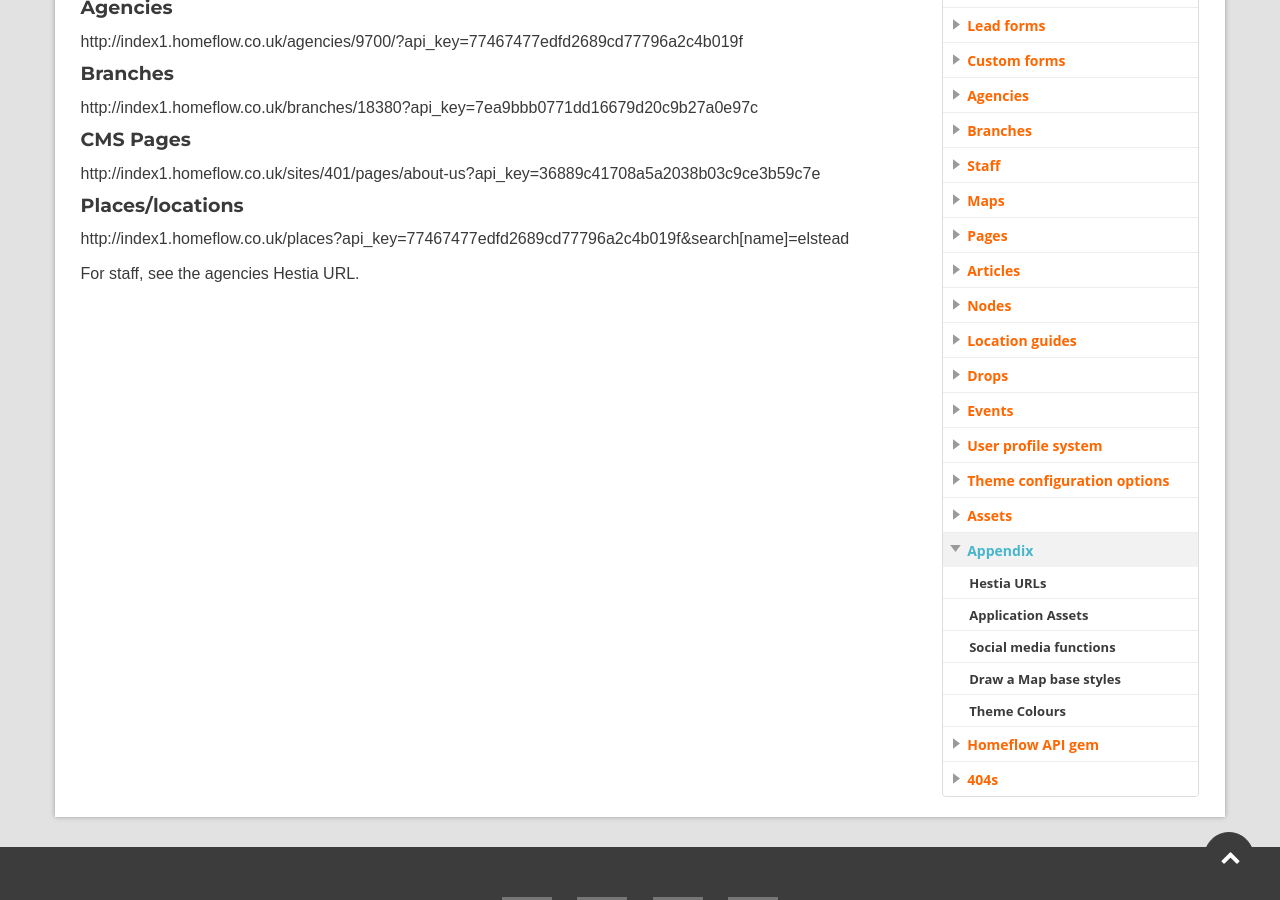
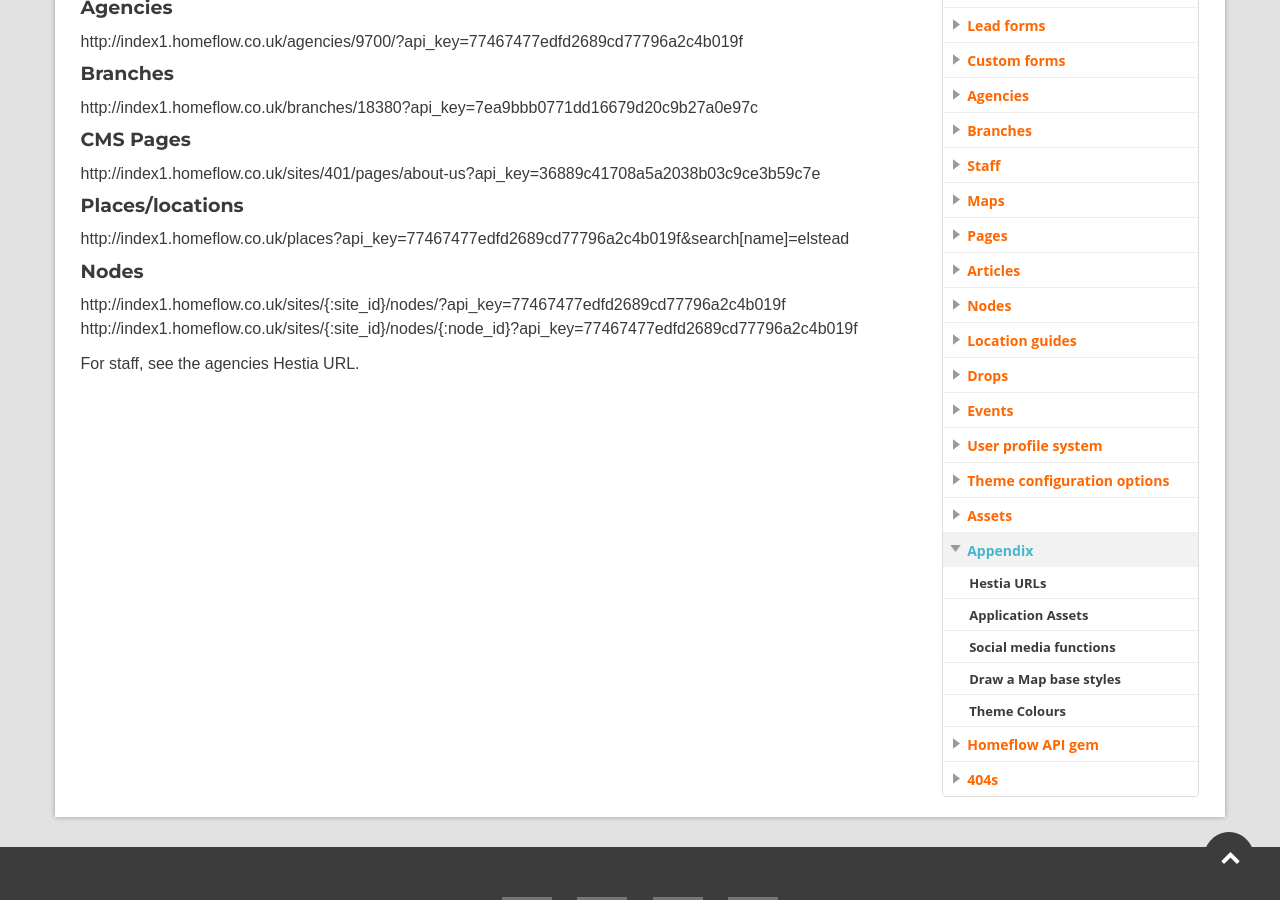
Before and after one commit to homeflow/homeflow.github.io, a Jekyll site: the page built from _posts/appendix/2014-01-01-hestia-urls.md, in a window 1280 px wide and 900 px high, scrolled down 544 px. Built offline with Jekyll 4.4.1, drawn with Linux system fonts in a browser that asks for light colours; grey boxes are pictures that could not be loaded.

Commit message:
nodes hestia url

```diff
--- a/_posts/appendix/2014-01-01-hestia-urls.md
+++ b/_posts/appendix/2014-01-01-hestia-urls.md
@@ -24,4 +24,8 @@ http://index1.homeflow.co.uk/sites/401/pages/about-us?api_key=36889c41708a5a2038
 #### Places/locations
 http://index1.homeflow.co.uk/places?api_key=77467477edfd2689cd77796a2c4b019f&search[name]=elstead
 
+#### Nodes
+http://index1.homeflow.co.uk/sites/{:site_id}/nodes/?api_key=77467477edfd2689cd77796a2c4b019f
+http://index1.homeflow.co.uk/sites/{:site_id}/nodes/{:node_id}?api_key=77467477edfd2689cd77796a2c4b019f
+
 For staff, see the agencies Hestia URL.
```
